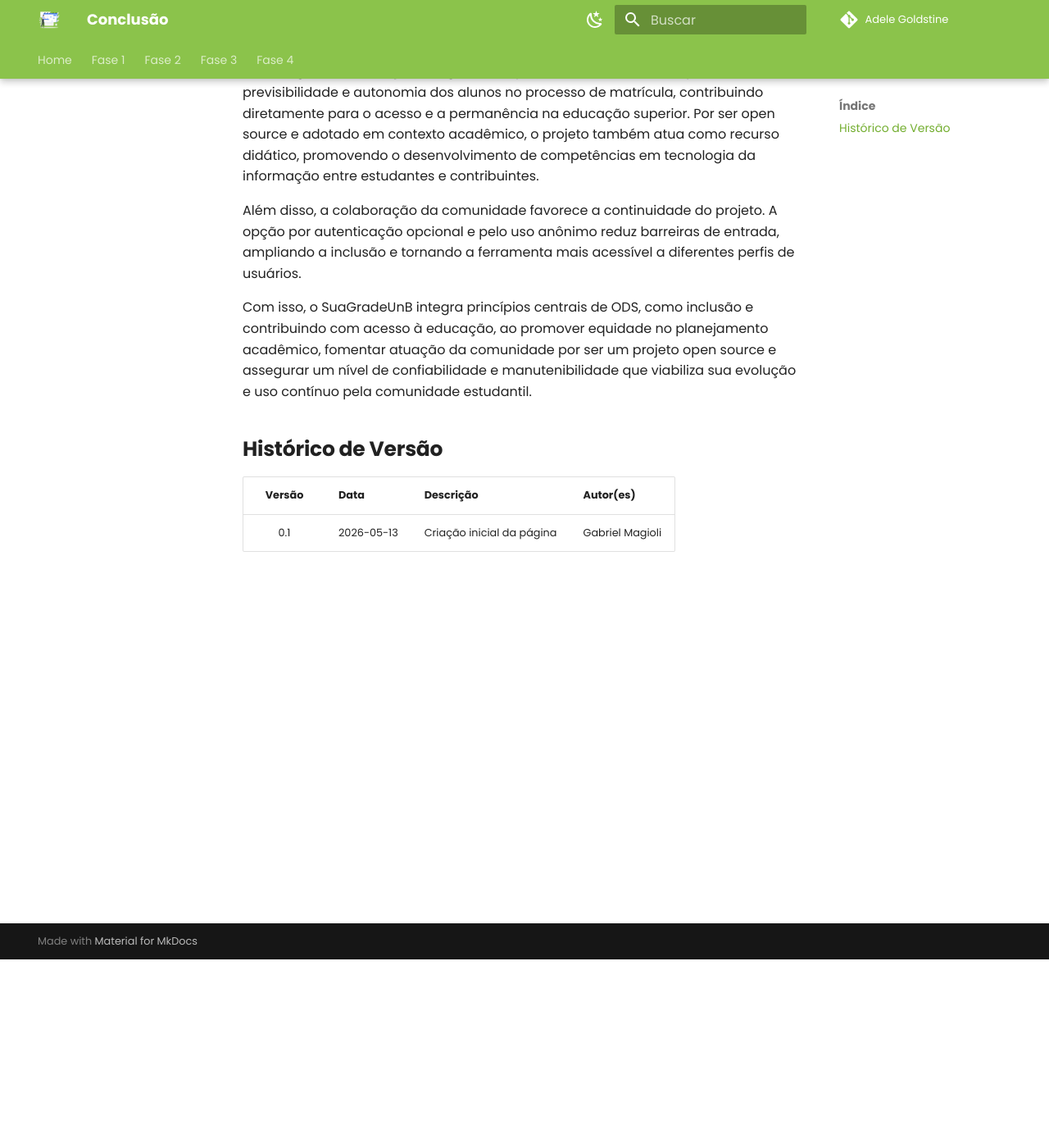
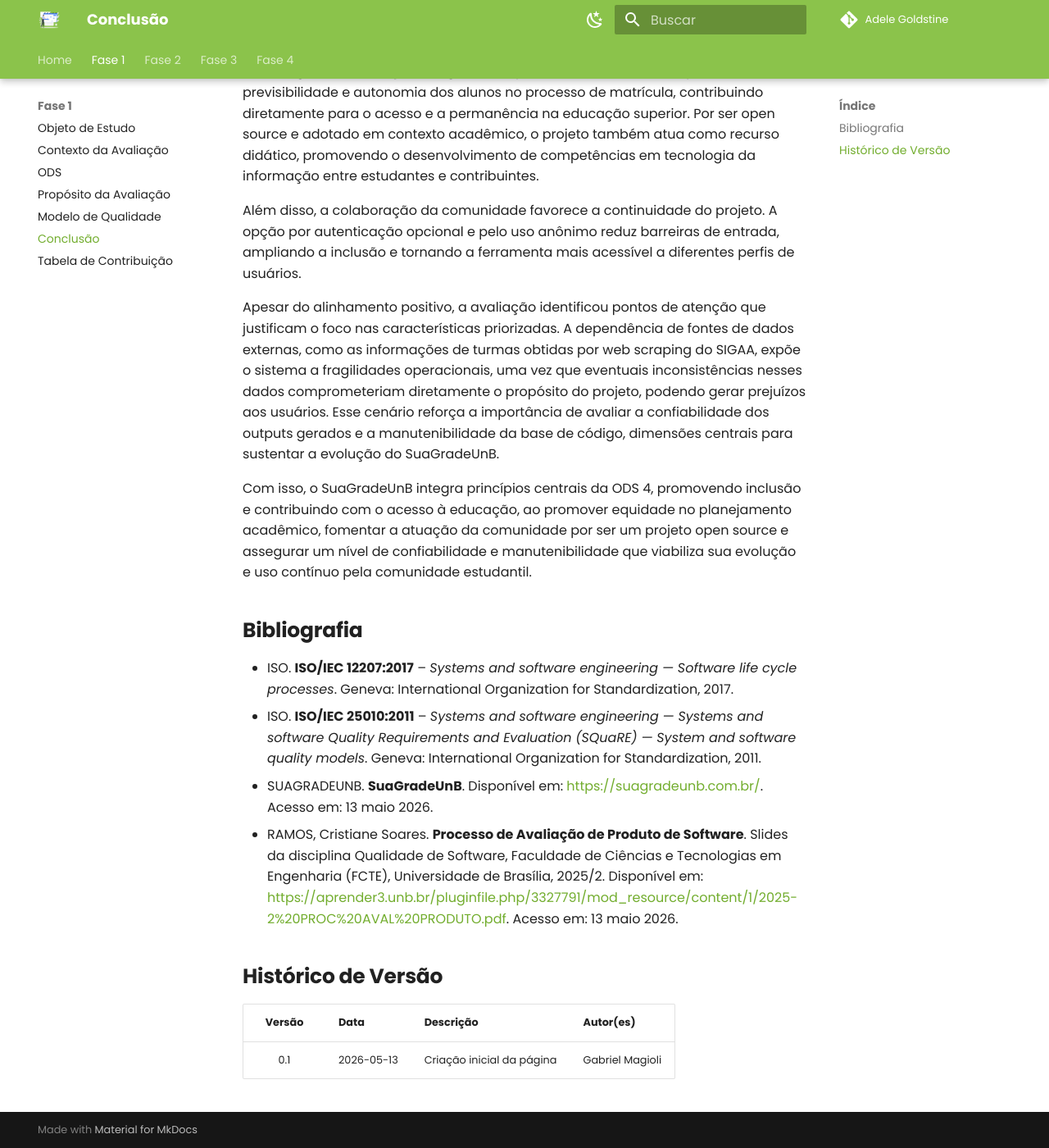
Before and after one commit to FCTE-Qualidade-de-Software-1/2026-1_T01_ADELE_GOLDSTINE, an MkDocs documentation site: the page built from docs/fase1/conclusao.md, in a window 1280 px wide and 1400 px high, scrolled down 230 px. Shown: the whole window at 82% size. Built offline with MkDocs 1.6.1 and Material for MkDocs 9.7.7, drawn with Linux system fonts in a browser that asks for light colours; comment, search, counter and statistics services are not loaded.

Commit message:
feat: update conclusion section and add to navigation

```diff
--- a/docs/fase1/conclusao.md
+++ b/docs/fase1/conclusao.md
@@ -4,7 +4,17 @@
 
 Além disso, a colaboração da comunidade favorece a continuidade do projeto. A opção por autenticação opcional e pelo uso anônimo reduz barreiras de entrada, ampliando a inclusão e tornando a ferramenta mais acessível a diferentes perfis de usuários.
 
-Com isso, o SuaGradeUnB integra princípios centrais de ODS, como inclusão e contribuindo com acesso à educação, ao promover equidade no planejamento acadêmico, fomentar atuação da comunidade por ser um projeto open source e assegurar um nível de confiabilidade e manutenibilidade que viabiliza sua evolução e uso contínuo pela comunidade estudantil.
+Apesar do alinhamento positivo, a avaliação identificou pontos de atenção que justificam o foco nas características priorizadas. A dependência de fontes de dados externas, como as informações de turmas obtidas por web scraping do SIGAA, expõe o sistema a fragilidades operacionais, uma vez que eventuais inconsistências nesses dados comprometeriam diretamente o propósito do projeto, podendo gerar prejuízos aos usuários. Esse cenário reforça a importância de avaliar a confiabilidade dos outputs gerados e a manutenibilidade da base de código, dimensões centrais para sustentar a evolução do SuaGradeUnB.
+
+Com isso, o SuaGradeUnB integra princípios centrais da ODS 4, promovendo inclusão e contribuindo com o acesso à educação, ao promover equidade no planejamento acadêmico, fomentar a atuação da comunidade por ser um projeto open source e assegurar um nível de confiabilidade e manutenibilidade que viabiliza sua evolução e uso contínuo pela comunidade estudantil.
+
+
+## **Bibliografia**
+
+- ISO. **ISO/IEC 12207:2017** – *Systems and software engineering — Software life cycle processes*. Geneva: International Organization for Standardization, 2017.
+- ISO. **ISO/IEC 25010:2011** – *Systems and software engineering — Systems and software Quality Requirements and Evaluation (SQuaRE) — System and software quality models*. Geneva: International Organization for Standardization, 2011.
+- SUAGRADEUNB. **SuaGradeUnB**. Disponível em: <https://suagradeunb.com.br/>. Acesso em: 13 maio 2026.
+- RAMOS, Cristiane Soares. **Processo de Avaliação de Produto de Software**. Slides da disciplina Qualidade de Software, Faculdade de Ciências e Tecnologias em Engenharia (FCTE), Universidade de Brasília, 2025/2. Disponível em: <https://aprender3.unb.br/pluginfile.php/3327791/mod_resource/content/1/2025-2%20PROC%20AVAL%20PRODUTO.pdf>. Acesso em: 13 maio 2026.
 
 
 ## **Histórico de Versão**
--- a/mkdocs.yml
+++ b/mkdocs.yml
@@ -12,6 +12,7 @@
       - ODS: fase1/ods.md
       - Propósito da Avaliação: fase1/fase1.md
       - Modelo de Qualidade: fase1/qualidades.md
+      - Conclusão: fase1/conclusao.md
       - Tabela de Contribuição: fase1/tabela_contribuicao.md
   - Fase 2:
       - Especificação da Avaliação: fase2/fase2.md
```
